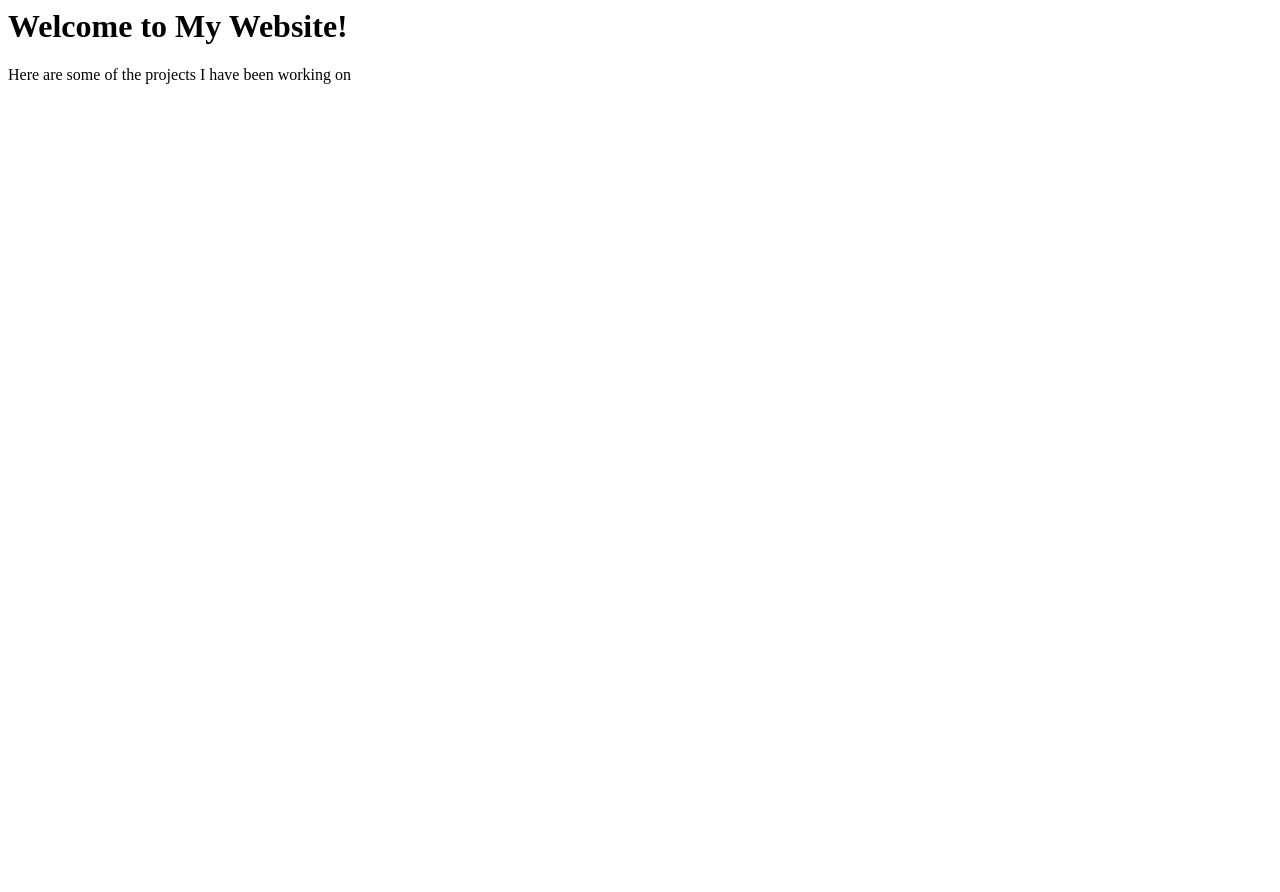
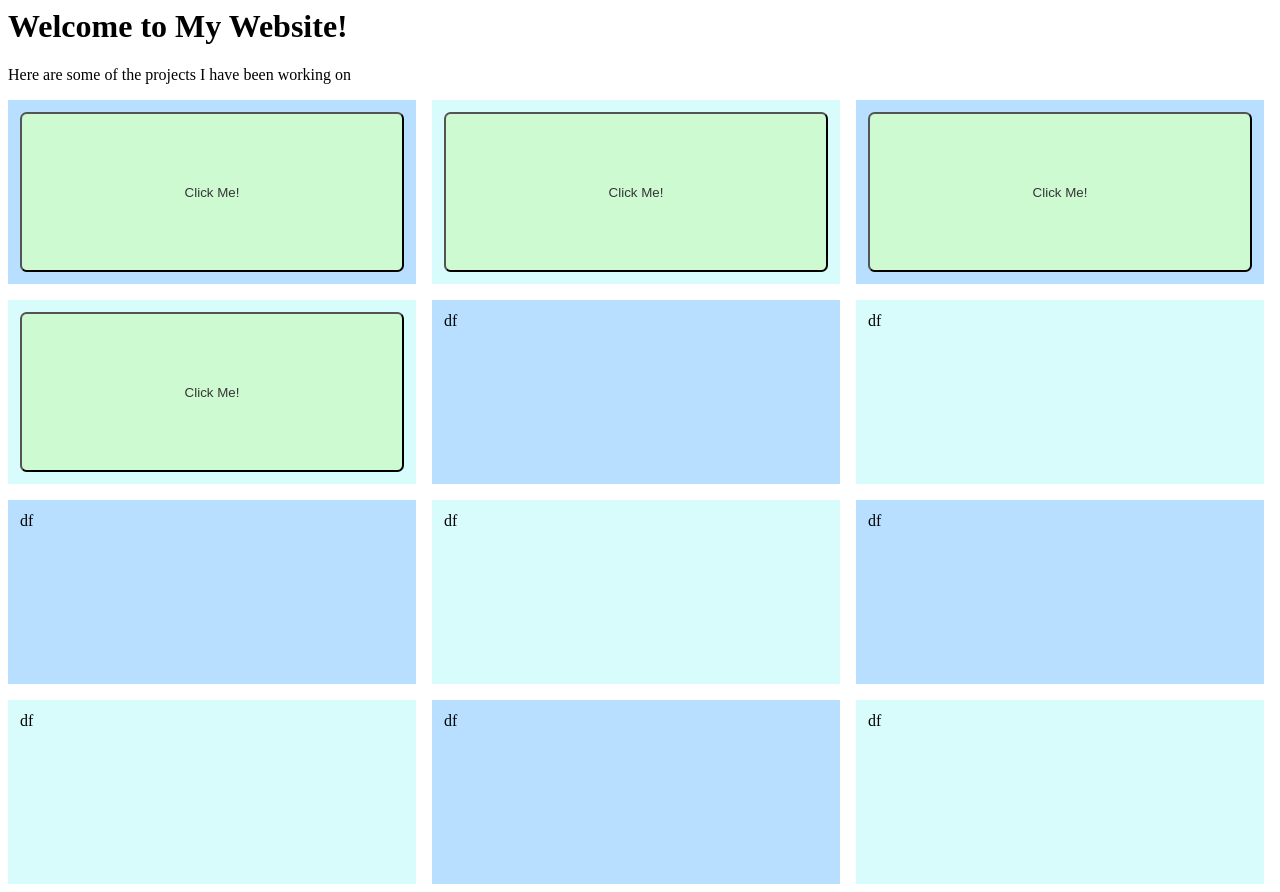
Before and after one commit to MAbubakarI/Personal-Website, a plain HTML site: page index.html in a window 1280 px wide. Before the commit the page ends 800 px from the top, so only its background shows below. Drawn offline with Linux system fonts and the light colour scheme.

Commit message:
added grids

```diff
--- a/index.html
+++ b/index.html
@@ -2,11 +2,85 @@
 <head>
     <meta charset="UTF-8">
     <meta name="viewport" content="width=device-width, initial-scale=1.0">
-    <title>Document</title>
+    <title>My Website</title>
+    <style>
+        .grid{
+            display:grid;
+            grid-template-columns: 1fr 1fr 1fr;
+            grid-column-gap:1em;
+            grid-row-gap:1em;
+            border-left:0.5em;
+            margin-right:0.5em;
+
+
+        }
+
+        .grid > div{
+            background:#d8fbfc;
+            padding:0.75em;
+            height: 10em;
+        }
+
+        .grid > div:nth-child(odd) {
+
+            background:#b8dfff;
+        }
+
+        .button {
+            background: #cdfad0;
+            color:#353535;
+            width:100%;
+            height:100%;
+            border-radius:0.5em
+
+        }
+
+    </style>
 </head>
 <body>
     <h1> Welcome to My Website! </h1>
  <p> Here are some of the projects I have been working on </p>
 
+<div class="grid">
+    <div>
+        <!--<a href ="https://www.google.com"> -->
+    <button class=button>Click Me!</button>
+    </div>
+
+    <div>
+        <!--<a href ="https://www.google.com"> -->
+    <button class=button>Click Me!</button>
+    </div>
+
+    <div>
+        <!--<a href ="https://www.google.com"> -->
+    <button class=button>Click Me!</button>
+    </div>
+
+    <div>
+        <!--<a href ="https://www.google.com"> -->
+    <button class=button>Click Me!</button>
+    </div>
+
+    <div>df</div>
+    <div>df</div>
+    <div>df</div>
+    <div>df</div>
+    <div>df</div>
+        <div>df</div>
+    <div>df</div>
+    <div>df</div>
+
+
+
+
+
+</div>
+
+
+
+
+
+
 </body>
 </html>
```
